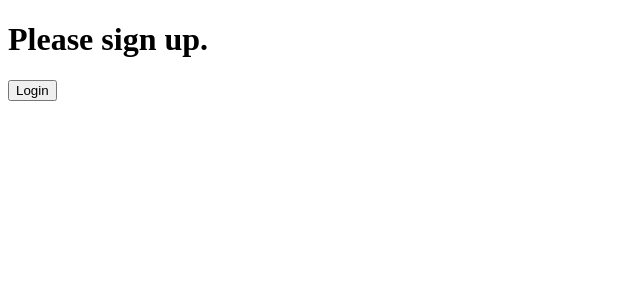
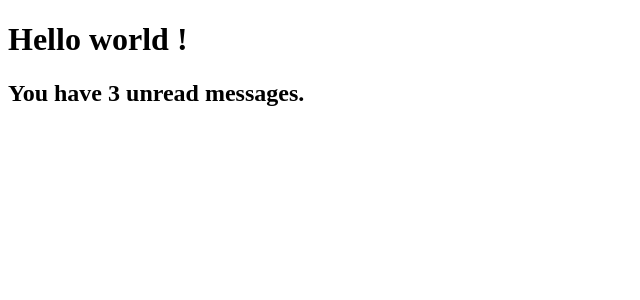
Before and after one commit to shahajalalweb/JS-React-learn, a React (Create React App) app: page / in a window 1280 px wide. Shown: the top 300 px of the page, without its empty margins (0-640 px from the left). Built offline with nearby package versions, Linux system fonts and the light colour scheme.

Commit message:
unread message code

```diff
--- a/src/index.js
+++ b/src/index.js
@@ -1,74 +1,23 @@
 import React from 'react';
 import ReactDOM from 'react-dom';
 
-class LoginControl extends React.Component {
-  constructor(props) {
-    super(props);
-    this.handleLoginClick = this.handleLoginClick.bind(this);
-    this.handleLogoutClick = this.handleLogoutClick.bind(this);
-    this.state = {isLoggedIn: false};
-  }
-
-  handleLoginClick() {
-    this.setState({isLoggedIn: true});
-  }
-
-  handleLogoutClick() {
-    this.setState({isLoggedIn: false});
-  }
-
-  render() {
-    const isLoggedIn = this.state.isLoggedIn;
-    let button;
-
-    if (isLoggedIn) {
-      button = <LogoutButton onClick={this.handleLogoutClick} />;
-    } else {
-      button = <LoginButton onClick={this.handleLoginClick} />;
-    }
-
-    return (
-      <div>
-        <Greeting isLoggedIn={isLoggedIn} />
-        {button}
-      </div>
-    );
-  }
-}
-
-function UserGreeting(props) {
-  return <h1>Welcome back!</h1>;
-}
-
-function GuestGreeting(props) {
-  return <h1>Please sign up.</h1>;
-}
-
-function Greeting(props) {
-  const isLoggedIn = props.isLoggedIn;
-  if (isLoggedIn) {
-    return <UserGreeting />;
-  }
-  return <GuestGreeting />;
-}
-
-function LoginButton(props) {
+function Mailbox(props) {
+  const unreadMessages = props.unreadMessages;
   return (
-    <button onClick={props.onClick}>
-      Login
-    </button>
+    <div>
+      <h1>Hello world !</h1>
+      {unreadMessages.length > 0 &&
+        <h2>
+          You have {unreadMessages.length} unread messages.
+        </h2>
+      }
+    </div>
   );
 }
 
-function LogoutButton(props) {
-  return (
-    <button onClick={props.onClick}>
-      Logout
-    </button>
-  );
-}
+const messages = ['React', 'Re: React', 'Re:Re: React'];
 
 ReactDOM.render(
-  <LoginControl />,
+  <Mailbox unreadMessages={messages} />,
   document.getElementById('root')
 );
```
